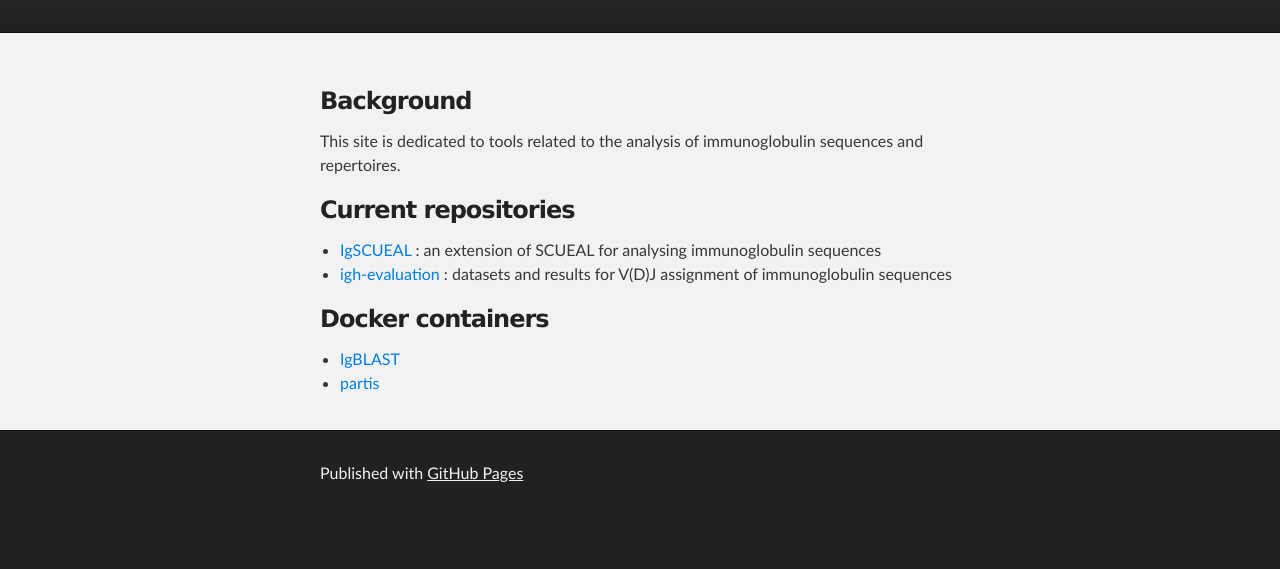
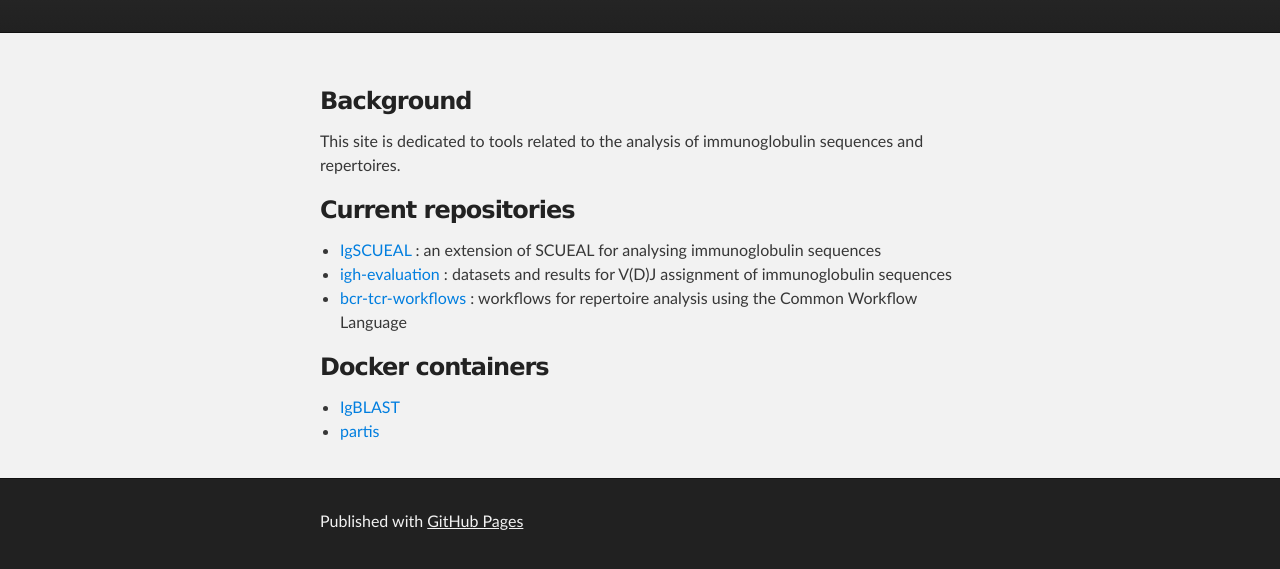
Before and after one commit to antibodyome/antibodyome.github.io, a plain HTML site: page index.html in a window 1280 px wide. Shown: the part 177-746 px from the top of the page. Drawn offline with Linux system fonts and the light colour scheme.

Commit message:
Update index.html

```diff
--- a/index.html
+++ b/index.html
@@ -40,6 +40,8 @@
 <a href="http://github.com/antibodyome/IgSCUEAL">IgSCUEAL</a> : an extension of SCUEAL for analysing immunoglobulin sequences</li>
 <li>
 <a href="http://github.com/antibodyome/igh-evaluation">igh-evaluation</a> : datasets and results for V(D)J assignment of immunoglobulin sequences</li>
+<li>
+<a href="http://github.com/antibodyome/bcr-tcr-workflows">bcr-tcr-workflows</a> : workflows for repertoire analysis using the Common Workflow Language</li>
 </ul>
 
 <h3>
```
